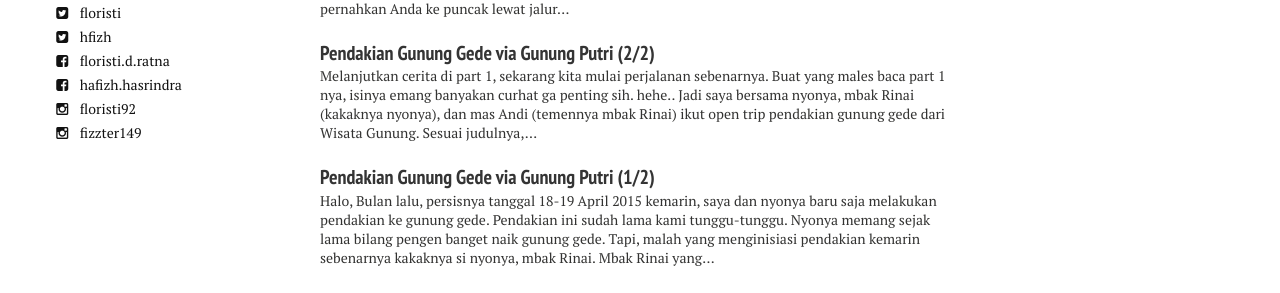
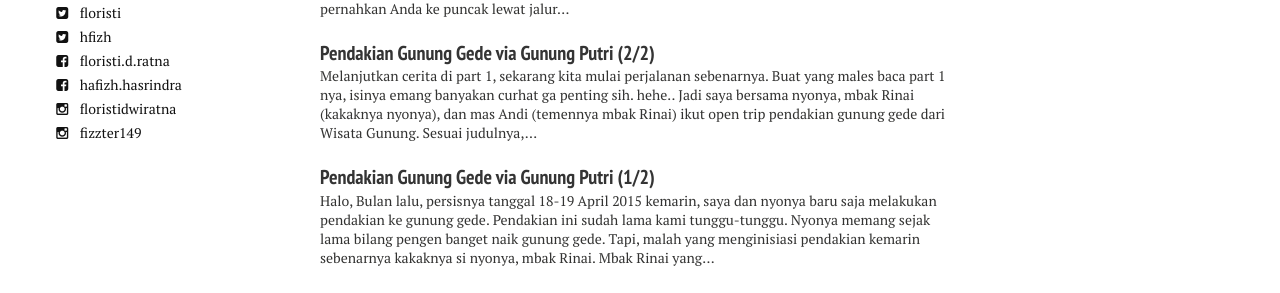
Before and after one commit to florindra/florindra.github.io, a Jekyll site: the page built from index.md, in a window 1280 px wide. Shown: the part 725-1018 px from the top of the page. Built offline with Jekyll 4.4.1, drawn with Linux system fonts in a browser that asks for light colours; nearby versions of some CDN libraries; emoji names are drawn with the system emoji font.

Commit message:
Update _config.yml

```diff
--- a/_config.yml
+++ b/_config.yml
@@ -46,7 +46,7 @@ owner:
     stackoverflow: #[fizzter149]
     linkedin: #[hafizh.hasrindra]
     xing: #username
-    instagram: [floristi92, fizzter149]
+    instagram: [floristidwiratna, fizzter149]
     lastfm: #username
     tumblr: #username
     pinterest: #username
```
